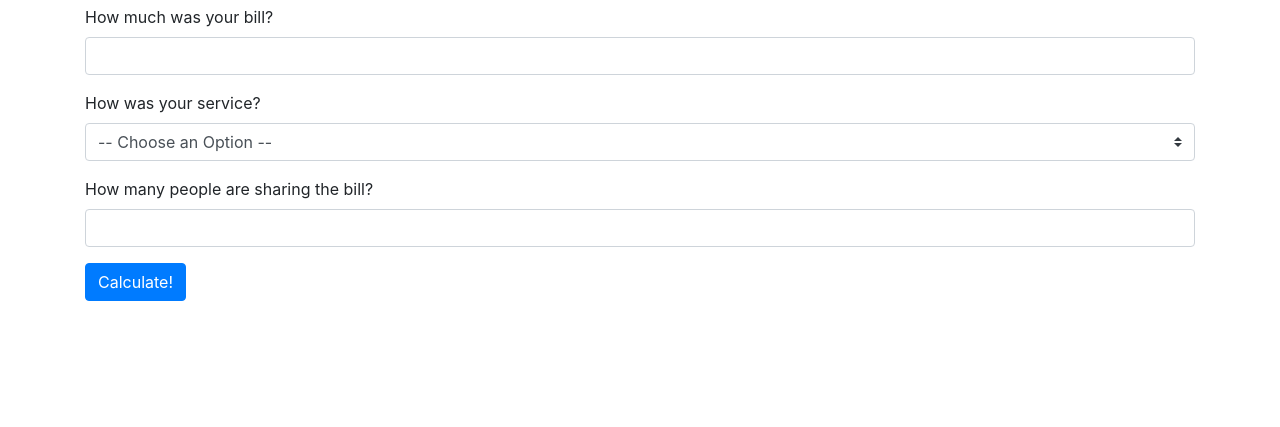
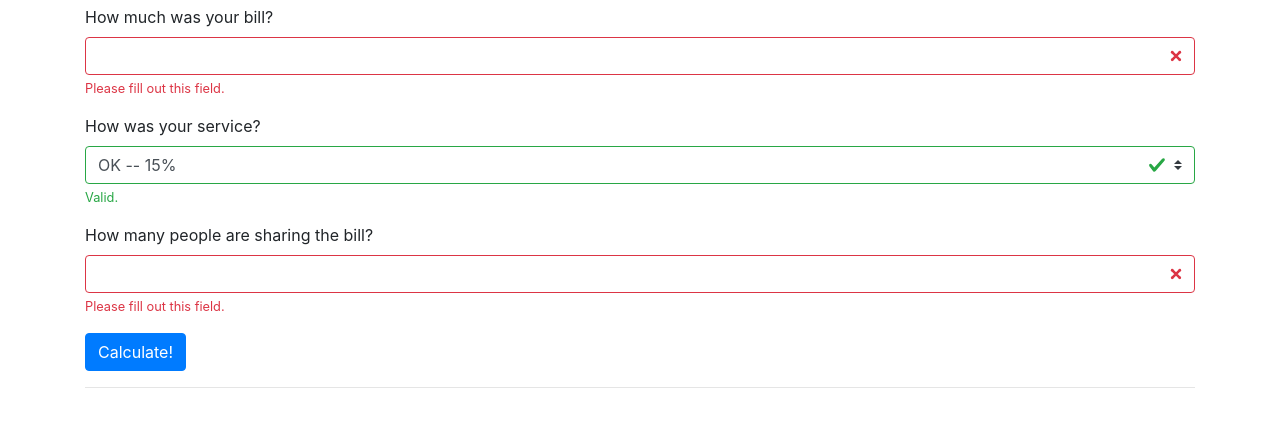
Before and after one commit to DetroitCoders/LearningProjects, a plain HTML site: page TipCalc/index.html in a window 1280 px wide. Shown: the part 51-478 px from the top of the page. Drawn offline with nearby package versions, Linux system fonts and the light colour scheme.

Commit message:
Validation complete for user end and back end.

```diff
--- a/TipCalc/app.js
+++ b/TipCalc/app.js
@@ -3,6 +3,8 @@ function calcTip() {
     var service = parseFloat(document.getElementById('inputService').value);
     var numOfPeople = parseFloat(document.getElementById('numOfPeople').value);
 
+    var isValid = validate(billAmount, service, numOfPeople);
+    if(isValid) {
       var tip = billAmount * service;
       var totalBill = tip + billAmount;
       var totalBillPerPerson = totalBill / numOfPeople;
@@ -37,6 +39,17 @@ function calcTip() {
 
       document.getElementById('tipCalcContainer').appendChild(ansDiv);
     }
+}
+
+function validate(billAmount, service, numOfPeople) {
+  var isTrue = false;
+
+  if((!isNaN(billAmount)) && (!isNaN(service)) && (!isNaN(numOfPeople))) {
+    isTrue = true;
+  }
+
+  return isTrue;
+}
 
 function deleteTip(id) {
   var child = document.getElementById(id);
--- a/TipCalc/index.html
+++ b/TipCalc/index.html
@@ -22,26 +22,34 @@
 <body>
     <div class="container" id="tipCalcContainer">
         <h1>Tip Calculator</h1>
+        <form action="#" class="was-validated">
             <div class="form-group">
                 <label for="inputBillAmount">How much was your bill?</label>
-            <input type="number" class="form-control" name="billAmount" id="inputBillAmount">
+                <input type="number" class="form-control" name="billAmount" id="inputBillAmount" required>
+                <div class="valid-feedback">Valid.</div>
+                <div class="invalid-feedback">Please fill out this field.</div>
             </div>
             <div class="form-group">
                 <label for="inputService">How was your service?</label>
-            <select name="service" id="inputService" class="custom-select">
-                <option selected>-- Choose an Option --</option>
+                <select name="service" id="inputService" class="custom-select" required>
                     <option value="0.25">Excellent -- 25%</option>
                     <option value="0.20">Great -- 20%</option>
-                <option value="0.15">OK -- 15%</option>
+                    <option selected value="0.15">OK -- 15%</option>
                     <option value="0.10">Bad -- 10%</option>
                     <option value="0.00">Horrible -- 0%</option>
                 </select>
+                <div class="valid-feedback">Valid.</div>
+                <div class="invalid-feedback">Please fill out this field.</div>
             </div>
             <div class="form-group">
                 <label for="numOfPeople">How many people are sharing the bill?</label>
-            <input type="number" class="form-control" name="numOfPeople" id="numOfPeople">
+                <input type="number" class="form-control" name="numOfPeople" id="numOfPeople" required>
+                <div class="valid-feedback">Valid.</div>
+                <div class="invalid-feedback">Please fill out this field.</div>
             </div>
             <button type="button" class="btn btn-primary" onclick="calcTip()">Calculate!</button>
+        </form>
+        <hr>
     </div>
     <script src="app.js"></script>
 </body>
```
Lines whose indentation alone changed are shown as unchanged.
